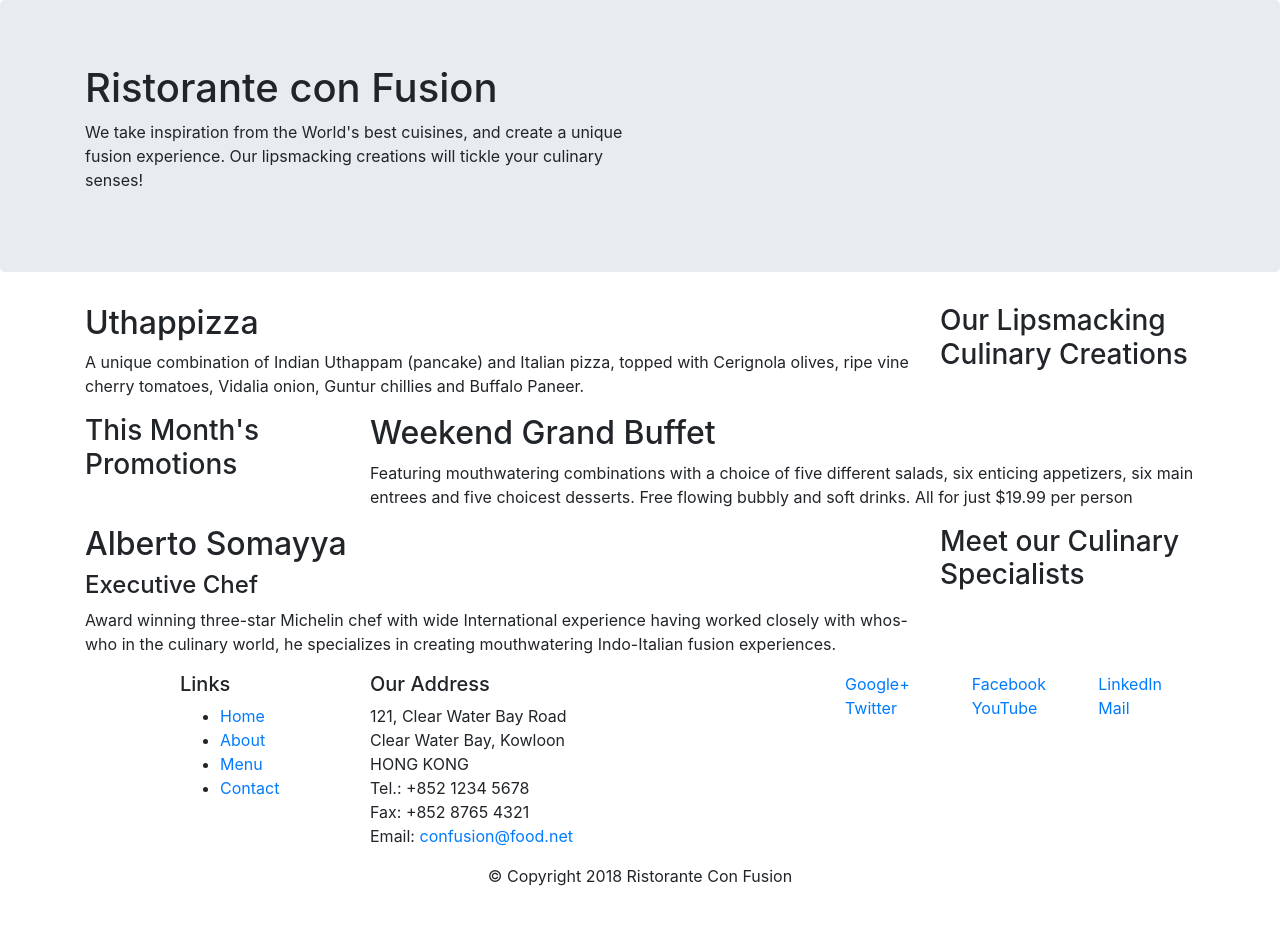
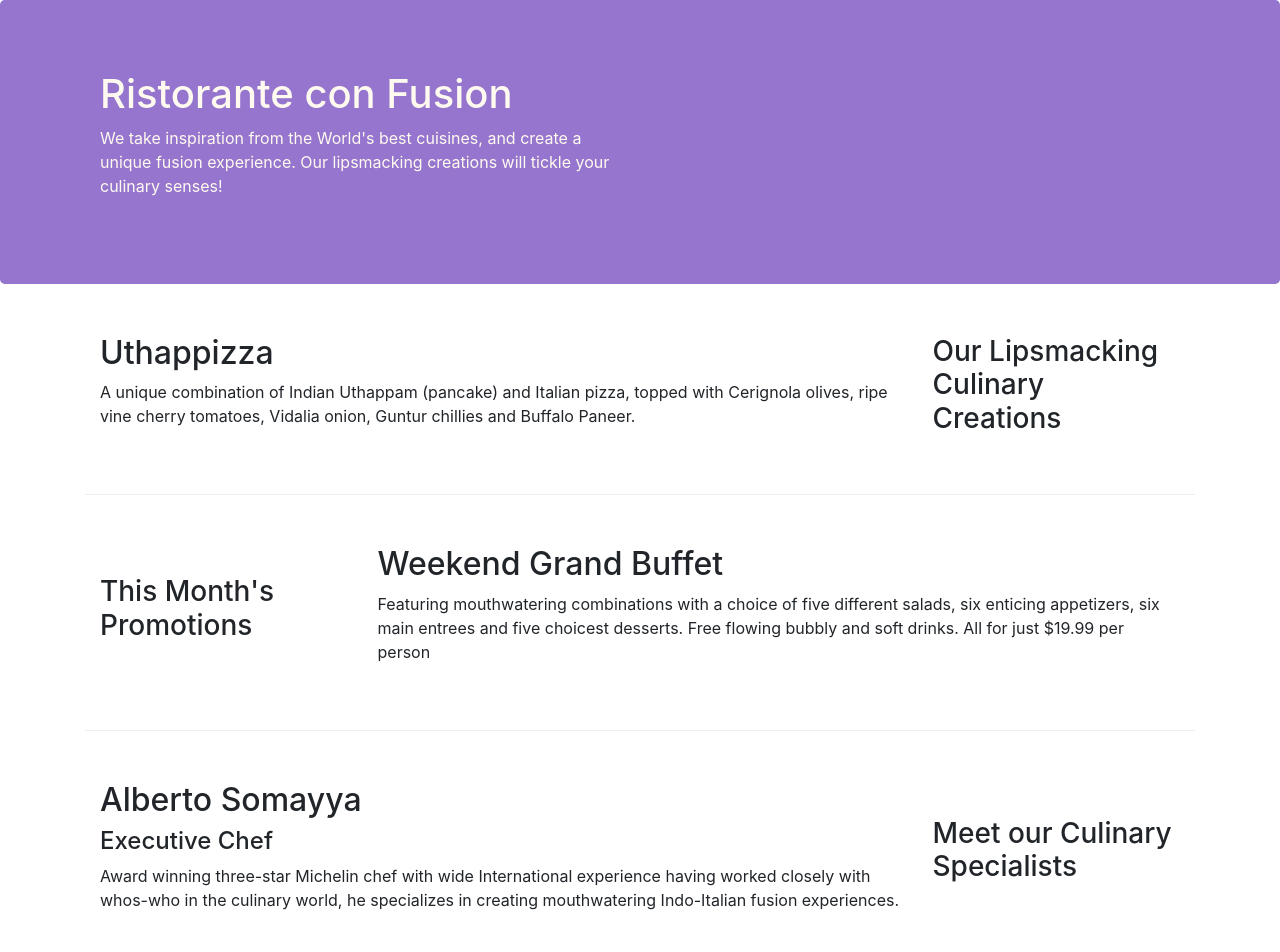
Before and after one commit to Zorienu/Frontend-Development-Escecialization, a website: page FrontEnd_Web_UI_Frameworks_and_tools/Week_1/index.html in a window 1280 px wide. Shown: the top 952 px of the page. Before the commit the page ends 904 px from the top, so only its background shows below. Drawn offline with nearby package versions, Linux system fonts and the light colour scheme.

Commit message:
added custom css and improve design of the web

```diff
--- /dev/null
+++ b/FrontEnd_Web_UI_Frameworks_and_tools/Week_1/css/styles.css
@@ -0,0 +1,30 @@
+.row-header {
+    margin: 0 auto;
+    padding: 0 auto;
+}
+
+.row-content {
+    margin: 0 auto;
+    padding: 50px 0;
+    border-bottom: 1px ridge;
+    min-height: 200px;
+}
+
+.footer {
+    background-color: #D1C4E9;
+    margin: 0 auto;
+    padding: 20px 0;
+}
+
+.jumbotron {
+    padding: 70px 30px;
+    margin: 0 auto;
+    background-color: #9575CD;
+    color: floralwhite;
+}
+
+.address {
+    font-size: 80%;
+    margin: 0;
+    color: #0f0f0f;
+}
--- a/FrontEnd_Web_UI_Frameworks_and_tools/Week_1/index.html
+++ b/FrontEnd_Web_UI_Frameworks_and_tools/Week_1/index.html
@@ -9,7 +9,7 @@
 
     <!-- Bootstrap CSS -->
     <link rel="stylesheet" href="node_modules/bootstrap/dist/css/bootstrap.min.css">
-
+    <link rel="stylesheet" href="css/styles.css">
     <title>Ristorante Con Fusion</title>
 </head>
 
@@ -17,7 +17,7 @@
 
     <header class="jumbotron">
         <div class="container">
-            <div class="row">
+            <div class="row row-header">
                 <div class="col-12 col-sm-6">
                     <h1>Ristorante con Fusion</h1>
                     <p>We take inspiration from the World's best cuisines, and create a unique fusion experience. Our lipsmacking creations will tickle your culinary senses!</p>
@@ -29,7 +29,7 @@
     </header>
 
     <div class="container">
-        <div class="row">
+        <div class="row row-content align-items-center">
             <div class="col-12 col-sm-4 order-sm-last col-md-3">
                 <h3>Our Lipsmacking Culinary Creations</h3>
             </div>
@@ -40,7 +40,7 @@
         </div>
 
 
-        <div class="row">
+        <div class="row row-content align-items-center">
             <div class="col-12 col-sm-4 col-md-3">
                 <h3>This Month's Promotions</h3>
             </div>
@@ -50,7 +50,7 @@
             </div>
         </div>
 
-        <div class="row">
+        <div class="row row-content align-items-center">
             <div class="col-12 col-sm-4 order-sm-last col-md-3">
                 <h3>Meet our Culinary Specialists</h3>
             </div>
@@ -62,12 +62,12 @@
         </div>
     </div>
 
-    <footer>
+    <footer class="footer">
         <div class="container">
             <div class="row">
                 <div class="col-4 offset-1 col-sm-2">
                     <h5>Links</h5>
-                    <ul>
+                    <ul class="list-unstyled">
                         <li><a href="#">Home</a></li>
                         <li><a href="#">About</a></li>
                         <li><a href="#">Menu</a></li>
@@ -85,8 +85,8 @@
                         Email: <a href="mailto:confusion@food.net">confusion@food.net</a>
                     </address>
                 </div>
-                <div class="col-12 col-sm-4">
-                    <div class="row">
+                <div class="col-12 col-sm-4 align-self-center">
+                    <div class="row text-center">
                         <a class="col-4" href="http://google.com/+">Google+</a>
                         <a class="col-4" href="http://www.facebook.com/profile.php?id=">Facebook</a>
                         <a class="col-4" href="http://www.linkedin.com/in/">LinkedIn</a>
```
Lines whose indentation alone changed are shown as unchanged.
